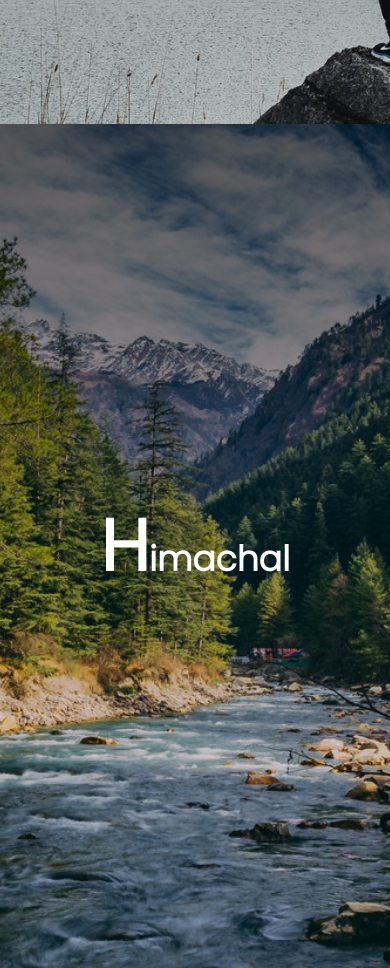
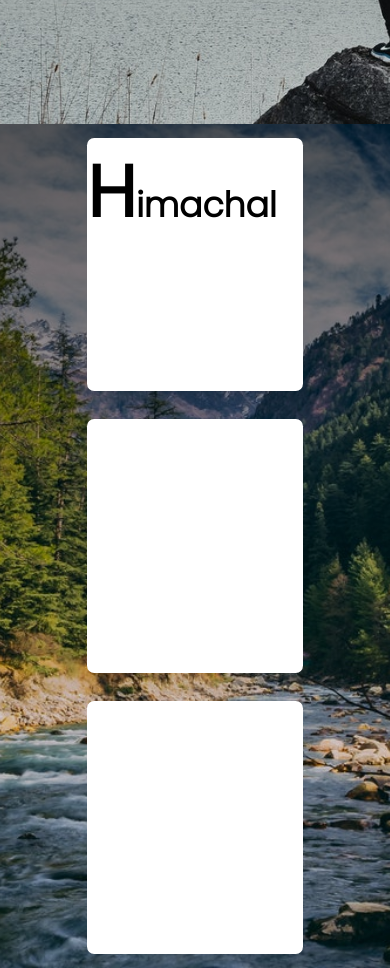
Before and after one commit to shivamrajtech/TravelingWebsite, a plain HTML site: page index.html in a window 390 px wide. Shown: the part 720-1688 px from the top of the page. Drawn offline with Linux system fonts and the light colour scheme; a web font is replaced by a local one.

Commit message:
cards demo

```diff
--- a/index.html
+++ b/index.html
@@ -35,7 +35,16 @@
         <button>Book Now</button>
     </section>
     <section class="location">
-        <h2><span style="font-size: 10rem;"> H</span>imachal</h2>
+        <div class="cards">
+            <h2 id="card_title"><span style="font-size: 10rem; color: black;"> H</span>imachal</h2>
+        </div>
+        <div class="cards">
+            <h2><span style="font-size: 10rem;"> H</span>imachal</h2>
+        </div>
+        <div class="cards">
+            <h2><span style="font-size: 10rem;"> H</span>imachal</h2>
+        </div>
+
 
     </section>
 
--- a/style.css
+++ b/style.css
@@ -97,9 +97,23 @@ nav ul{
     background-position: center;
     display: flex;
     justify-content: center;
+   justify-content: space-evenly;
+    flex-wrap: wrap;
     align-items: center;
-    text-align: center;
+}
+.cards{
 
+    width: 30rem;
+    height: 50vh;
+    background-color: rgb(255, 255, 255);
+    border-radius: 1rem;
+
+}
+.cards:hover{
+    background: coral;
+}
+#card_title{
+    color: black;
 }
 @media  screen  and (max-width: 932px){
     html{
@@ -111,5 +125,13 @@ nav ul{
      #logo{
          padding: 1rem;
      }
+     .cards{
+
+        width: 30rem;
+        height: 30vh;
+        background-color: rgb(255, 255, 255);
+        border-radius: 1rem;
+
+    }
 
 }
```
